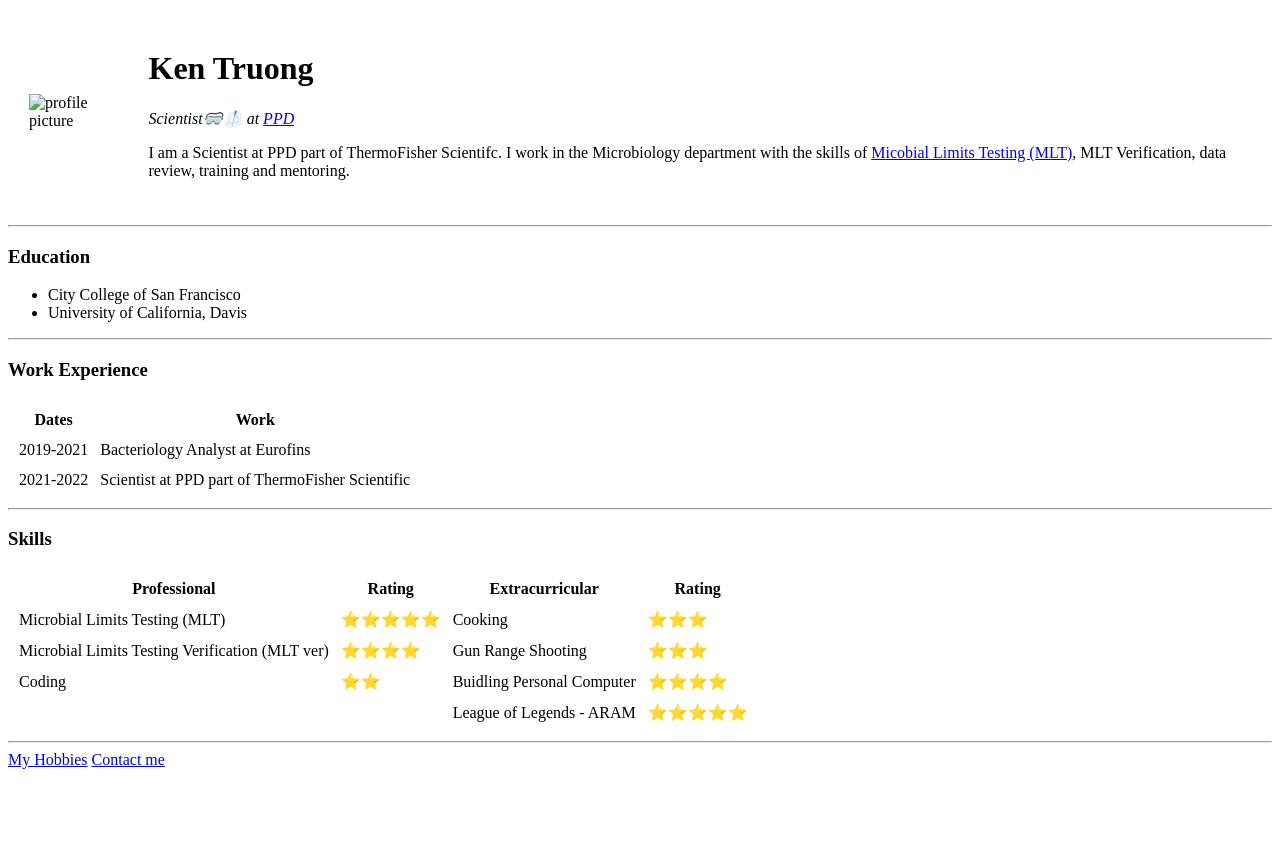
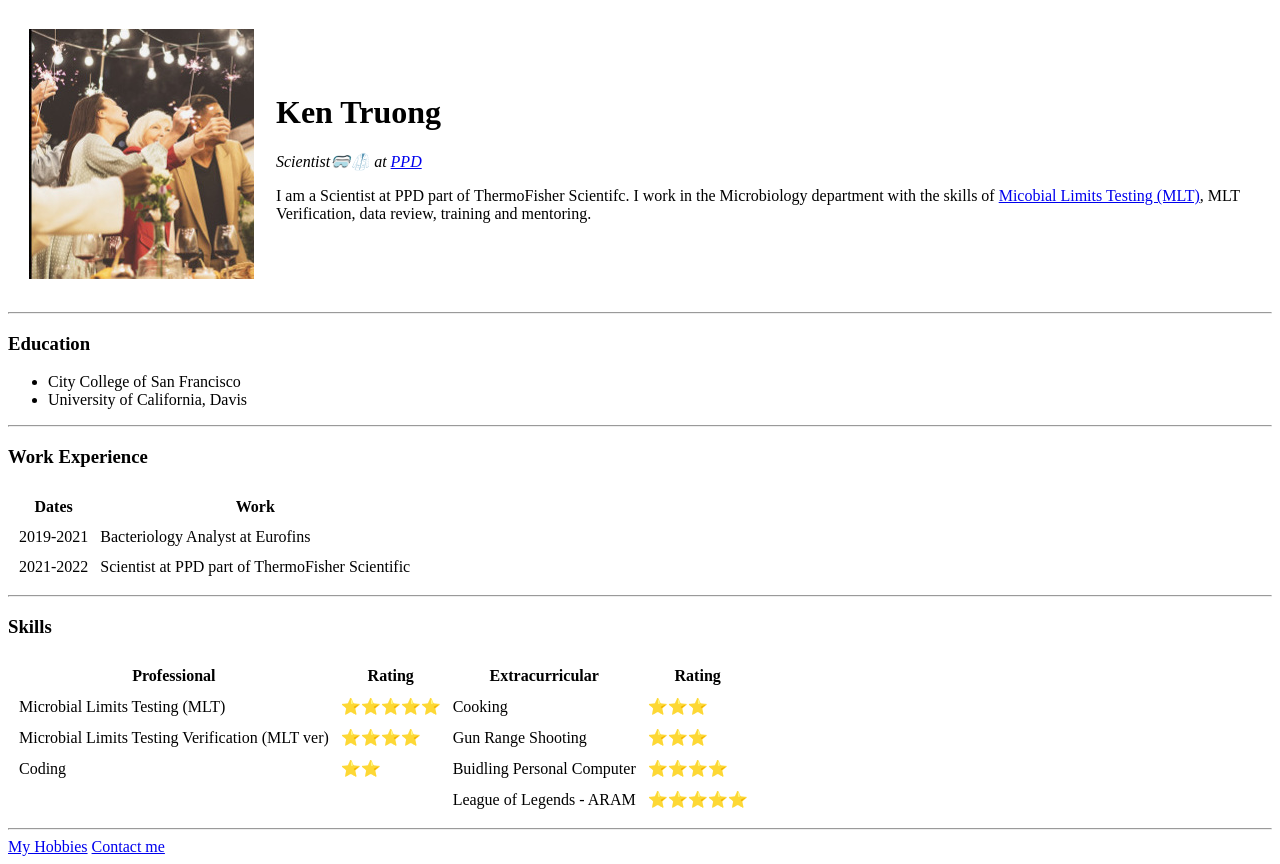
Before and after one commit to kentruong20/cv, a plain HTML site: page index.html in a window 1280 px wide. Before the commit the page ends 800 px from the top, so only its background shows below. Drawn offline with Linux system fonts and the light colour scheme.

Commit message:
Updated image

```diff
--- a/index.html
+++ b/index.html
@@ -8,7 +8,7 @@
     <body>
         <table cellspacing="20">
             <tr>
-                <td><img src="images/image.jpg" alt="profile picture"></td>
+                <td><img src="image.jpg" alt="profile picture"></td>
                 <td><h1>Ken Truong</h1>
                     <p><em>Scientist🥽🥼 at <a href="https://www.ppd.com/">PPD</a></em></p>
                     <p>I am a Scientist at PPD part of ThermoFisher Scientifc. I work in the Microbiology department with the skills of <a href="https://pacificbiolabs.com/microbial-limits-testing">Micobial Limits Testing (MLT)</a>,
```
